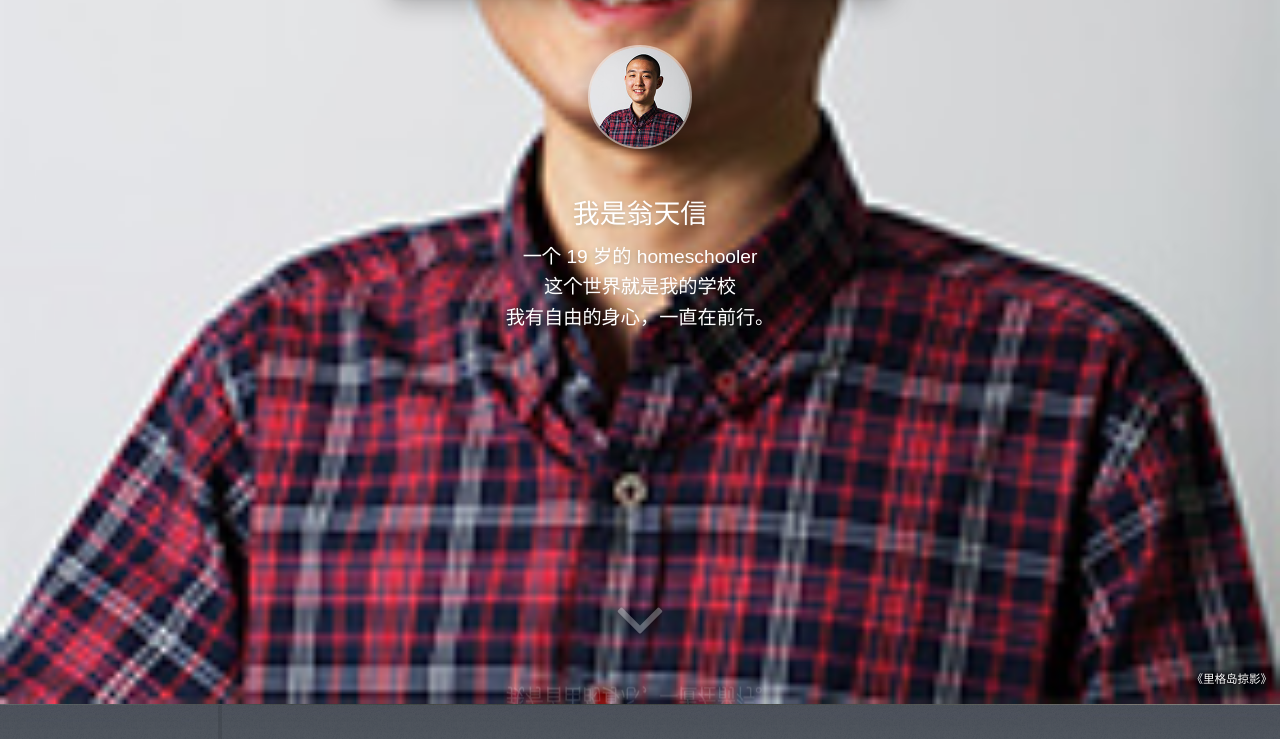
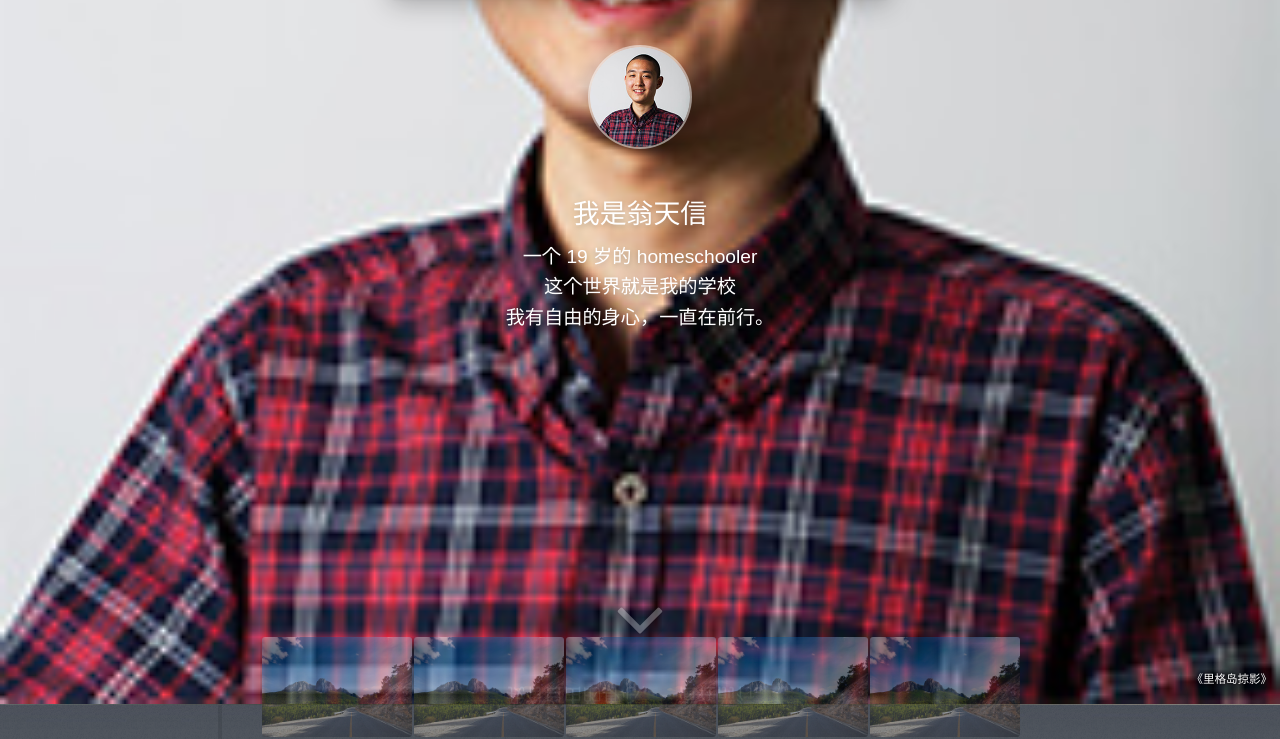
Before and after one commit to MondoGao/rebuild-dandyweng2014, a plain HTML site: page index.html in a window 1280 px wide. Shown: the part 63-802 px from the top of the page. Drawn offline with Linux system fonts and the light colour scheme; no server answers; files whose address does not match are found by name; a web font is replaced by a local one.

Commit message:
+ add thumb's css

```diff
--- a/index.html
+++ b/index.html
@@ -718,9 +718,15 @@
                 </div>
             </div>
         </div>
-        <!-- <div id="lightbox-thumb">
-
-        </div> -->
+        <div id="lightbox-thumb">
+            <div class="out-container">
+                <img src="src/desktop/img/thumb/7.jpg" alt="" />
+                <img src="src/desktop/img/thumb/7.jpg" alt="" />
+                <img src="src/desktop/img/thumb/7.jpg" alt="" />
+                <img src="src/desktop/img/thumb/7.jpg" alt="" />
+                <img src="src/desktop/img/thumb/7.jpg" alt="" />
+            </div>
+        </div>
         <!-- 加载进度条 -->
         <div id="nprogress">
             <div class="bar"></div>
--- a/src/desktop/css/desktop.scss
+++ b/src/desktop/css/desktop.scss
@@ -161,14 +161,39 @@ a.angle {
         pointer-events: auto;
     }
 }
-// #lightbox-thumb {
-//     position: fixed;
-//     left: 0;
-//     bottom: 0;
-//     right: 0;
-//     height: 100px;
-//     background: blue;
-// }
+#lightbox-thumb {
+    position: fixed;
+    left: 0;
+    bottom: 0;
+    right: 0;
+    height: 130px;
+    text-align: center;
+    .out-container {
+        display: inline-block;
+        margin-left: -2px;
+        margin: 0 auto;
+        height: 100%;
+        font-size: 0;
+        &::before {
+            content: "";
+            display: inline-block;
+            height: 100%;
+        }
+        img {
+            margin-left: 2px;
+            // border: 2px solid rgba(255, 255, 255, .5);
+            height: 100px;
+            border-radius: 3px;
+            opacity: .4;
+            // vertical-align: bottom;
+            transition: height .8s, opacity .8s;
+            &:hover {
+                opacity: .9;
+                height: 120px;
+            }
+        }
+    }
+}
 #lightbox {
     @include positionFixedWindow;
     opacity: 0;
--- a/src/desktop/js/desktop.js
+++ b/src/desktop/js/desktop.js
@@ -10,6 +10,9 @@ window.onload = function() {
     bindLightboxEvent();
     isFullScreen();
     addAngle();
+
+
+    // test function
     getMapdata();
     bindMapEvent();
 };
```
Also changed, not shown: src/desktop/css/desktop.css, 1 other file.
